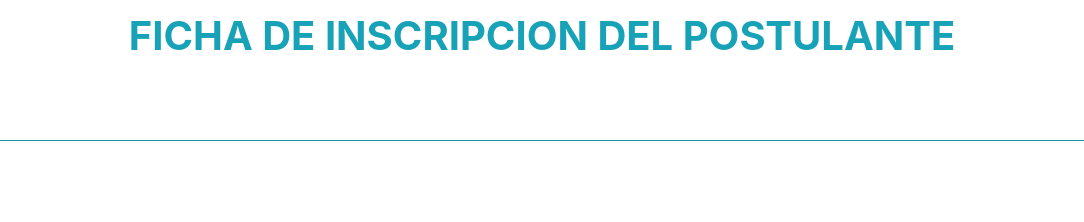
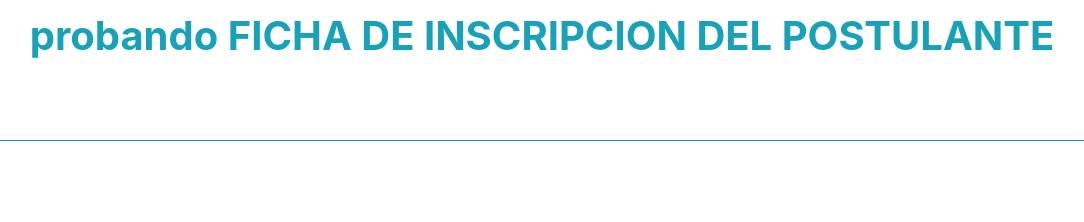
Before and after one commit to jenyruth/Los-Cachorritos, a CodeIgniter app: page /Los-Cachorritos/index.php/cpu/index in a window 1280 px wide. Shown: the part 100-322 px from the top of the page, without its empty margins (98-1182 px from the left). Run offline with CodeIgniter, Linux system fonts and the light colour scheme; some libraries are stand-ins or nearby versions.

Commit message:
subiendo estudiante

```diff
--- a/CPU-UNAMBA/application/views/estudiante/index.php
+++ b/CPU-UNAMBA/application/views/estudiante/index.php
@@ -3,7 +3,7 @@
 <!--CUERPO-->
 <div class="container p-3">
         <div>
-            <h1 class="font-weight-bold text-center text-info">FICHA DE INSCRIPCION DEL POSTULANTE</h1>
+            <h1 class="font-weight-bold text-center text-info"> probando FICHA DE INSCRIPCION DEL POSTULANTE</h1>
         </div>
        <hr class="featurette-divider bg-info">
 
```
